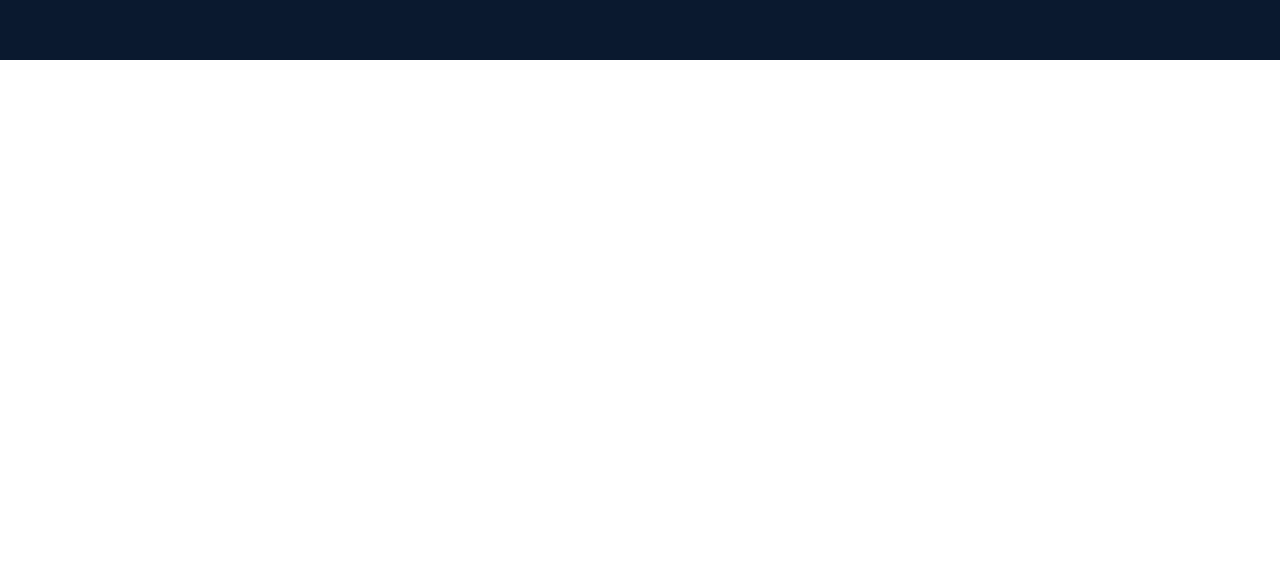
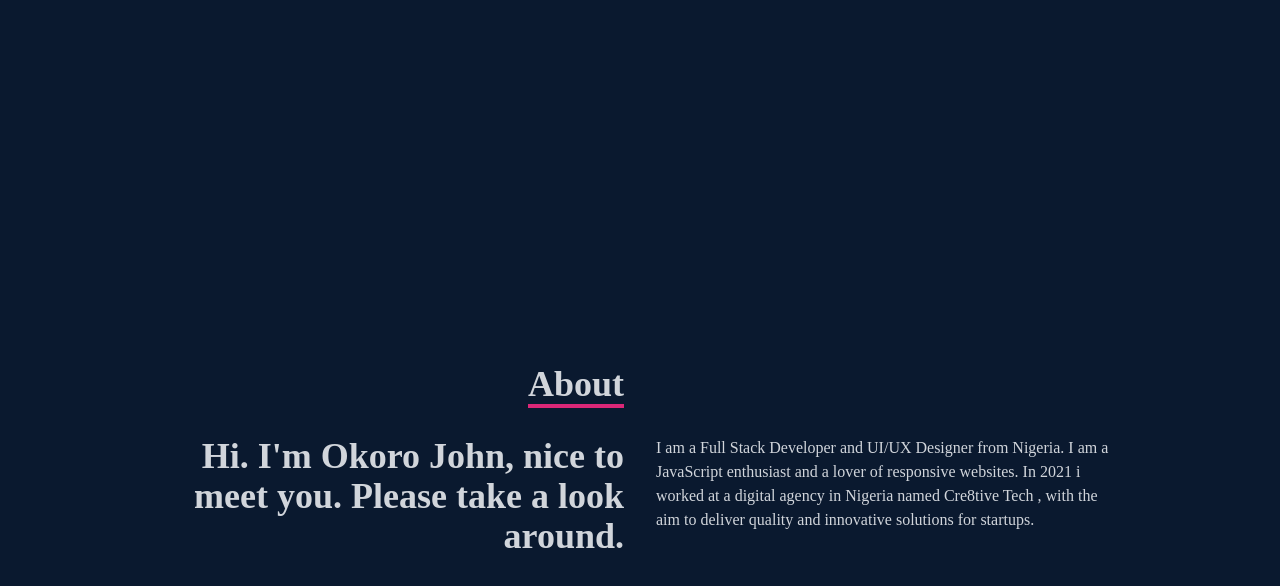
Before and after one commit to brosjayme/portfolio, a React (Create React App) app: page / in a window 1280 px wide. Shown: the part 740-1326 px from the top of the page. Before the commit the page ends 800 px from the top, so only its background shows below. Built offline with nearby package versions, Linux system fonts and the light colour scheme.

Commit message:
my about update

```diff
--- a/src/App.js
+++ b/src/App.js
@@ -1,12 +1,14 @@
 import React from 'react'
 import Navbar from './Components/Navbar';
 import Home from './Components/Home';
+import About from './Components/About';
 
 function App () {
   return (
     <div>
      < Navbar />
      <Home />
+     <About />
     </div>
   );
 }
--- /dev/null
+++ b/src/Components/About.jsx
@@ -0,0 +1,33 @@
+import React from 'react';
+
+const About = () => {
+  return (
+    <div name='about' className='w-full h-screen bg-[#0a192f] text-gray-300'>
+      <div className='flex flex-col justify-center items-center w-full h-full'>
+        <div className='max-w-[1000px] w-full grid grid-cols-2 gap-8'>
+          <div className='sm:text-right pb-8 pl-4'>
+            <p className='text-4xl font-bold inline border-b-4 border-pink-600'>
+              About
+            </p>
+          </div>
+          <div></div>
+          </div>
+          <div className='max-w-[1000px] w-full grid sm:grid-cols-2 gap-8 px-4'>
+            <div className='sm:text-right text-4xl font-bold'>
+              <p>Hi. I'm Okoro John, nice to meet you. Please take a look around.</p>
+            </div>
+            <div>
+              <p>I am a Full Stack Developer and UI/UX Designer from Nigeria.
+
+I am a JavaScript enthusiast and a lover of responsive websites.
+
+In 2021 i worked at a digital agency in Nigeria named Cre8tive Tech ,
+ with the aim to deliver quality and innovative solutions for startups.</p>
+            </div>
+          </div>
+      </div>
+    </div>
+  );
+};
+
+export default About;
--- a/src/Components/Home.jsx
+++ b/src/Components/Home.jsx
@@ -9,21 +9,17 @@
     <div className='max-w-[1000px] mx-auto px-8 flex flex-col justify-center h-full'>
      <p className='text-pink-600'>Hi, my name is</p>
       <h1  className='text-4xl sm:text-7xl font-bold text-[#ccd6f6]'>Okoro John</h1>
-      <h2  className='text-4xl sm:text-7xl font-small text-[#8892b0]'>I'm a Front-End Web Developer</h2>
+      <h2  className='text-xl sm:text-4xl font-bold text-[#8892b0]'>I'm a Front-End Web Developer</h2>
       <p  className='text-[#8892b0] py-4 max-w-[700px]'>  I’m focused on building responsive front-end web applications.</p>
     <div>
     <div>
-          <button className='text-white group border-radius-2 px-6 py-3 my-2 flex items-center hover:bg-pink-600 hover:border-pink-600'>
+          <button className='text-white group border-1 px-6 py-3 my-2 flex items-center hover:bg-pink-600 hover:border-pink-600'>
             Hire Me
             <span className='group-hover:rotate-90 duration-300'>
               <HiArrowNarrowRight className='ml-3 ' />
             </span>
           </button>
         </div>
-      {/* <button
-         className='w-[160px] h-[50px] fixed justify-between items-center ml-[-100px] hover:ml-[-10px]
-         duration-300 bg-blue-600'>hire me
-      </button> */}
     </div>
    </div>
   </div>
--- a/src/Components/Navbar.jsx
+++ b/src/Components/Navbar.jsx
@@ -32,7 +32,7 @@
     <li className='py-6 text-4xl'>Contact</li>
   </ul>
 {/* social icons */}
-<div className='flex fixed flex-col top-[40%] left-0'>
+<div className='hidden lg:flex fixed flex-col top-[35%] left-0'>
   <ul>
     <li className='w-[160px] h-[50px] flex justify-between items-center ml-[-100px] hover:ml-[-10px] duration-300 bg-blue-600'>
       <a className='flex justify-between items-center w-full text-gray-300'
```
Also changed, not shown: src/Components/Portfolio.jsx (added).
